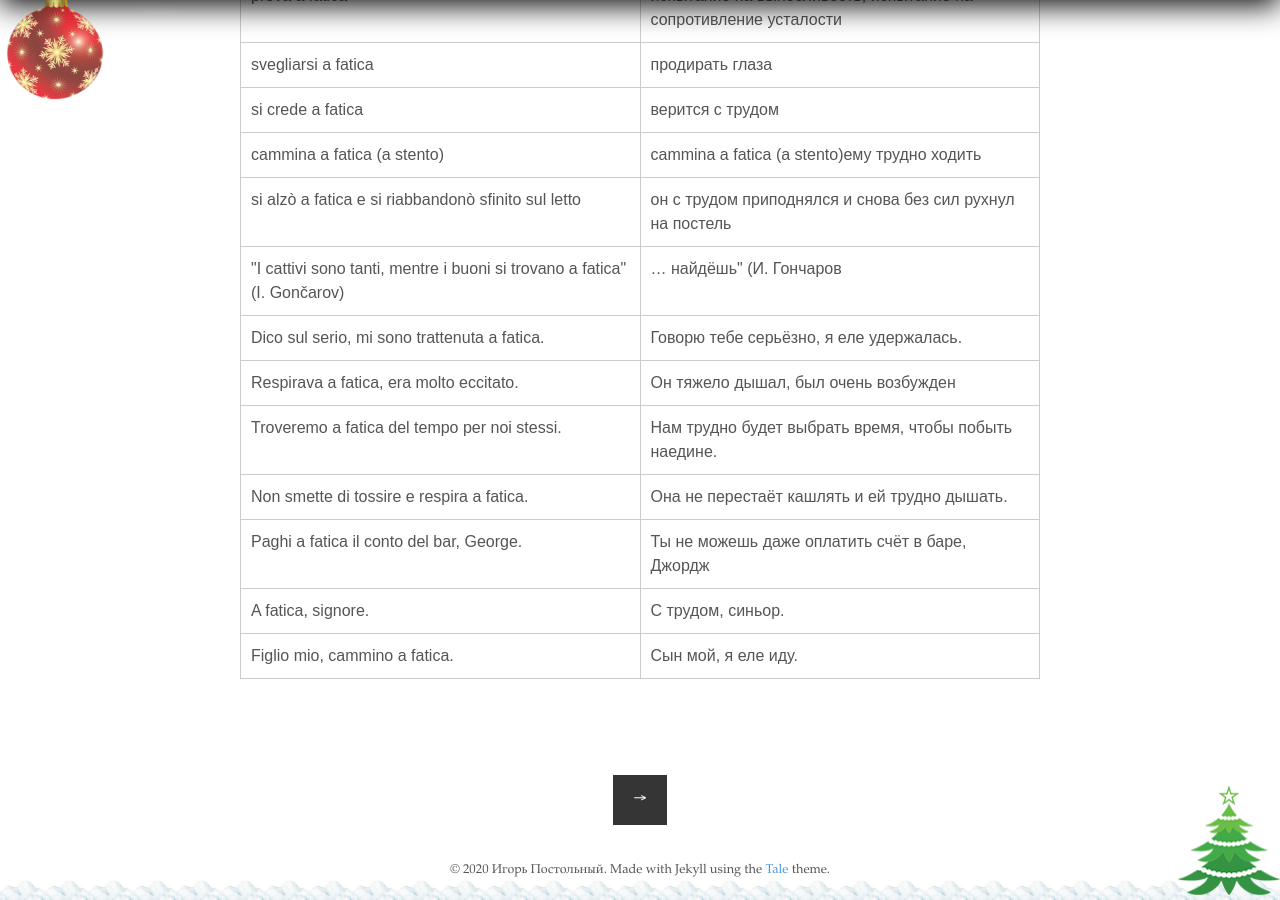
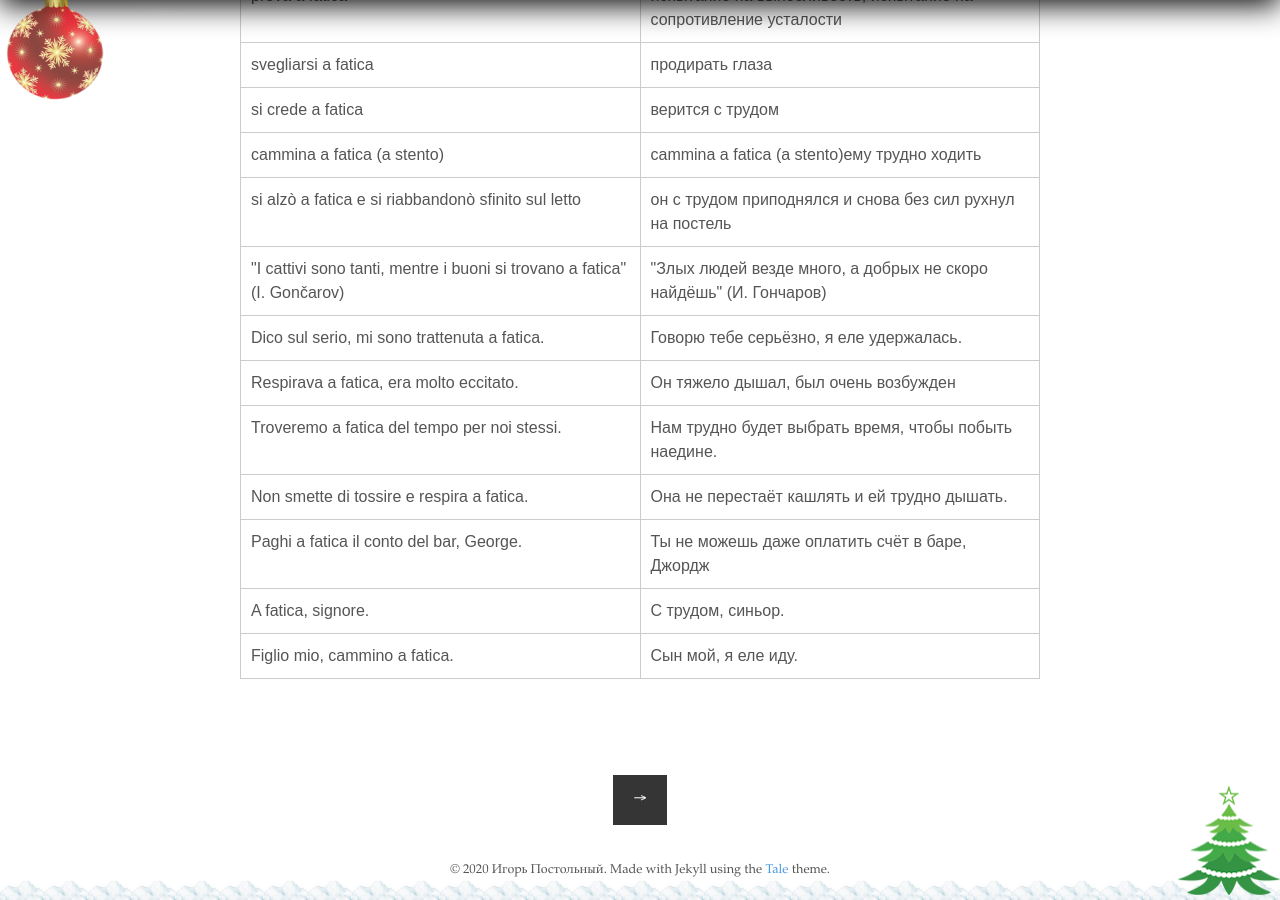
Before and after one commit to postolny/postolny.github.io, a Jekyll site: the page built from _posts/2020-12-15-a-fatica.md, in a window 1280 px wide and 900 px high, scrolled down 997 px. Built offline with Jekyll 4.4.1, drawn with Linux system fonts in a browser that asks for light colours; nearby versions of some CDN libraries.

Commit message:
Add files via upload

```diff
--- a/_posts/2020-12-15-a-fatica.md
+++ b/_posts/2020-12-15-a-fatica.md
@@ -28,7 +28,7 @@ a fatica (con sforzo) – с надсадой.
 | si crede a fatica | верится с трудом |
 | cammina a fatica (a stento) | cammina a fatica (a stento)ему трудно ходить |
 | si alzò a fatica e si riabbandonò sfinito sul letto | он с трудом приподнялся и снова без сил рухнул на постель |
-| "I cattivi sono tanti, mentre i buoni si trovano a fatica" (I. Gončarov) | ... найдёшь" (И. Гончаров |
+| "I cattivi sono tanti, mentre i buoni si trovano a fatica" (I. Gončarov) | "Злых людей везде много, а добрых не скоро найдёшь" (И. Гончаров) |
 | Dico sul serio, mi sono trattenuta a fatica. | Говорю тебе серьёзно, я еле удержалась. |
 | Respirava a fatica, era molto eccitato. | Он тяжело дышал, был очень возбужден |
 | Troveremo a fatica del tempo per noi stessi. | Нам трудно будет выбрать время, чтобы побыть наедине. |
```
